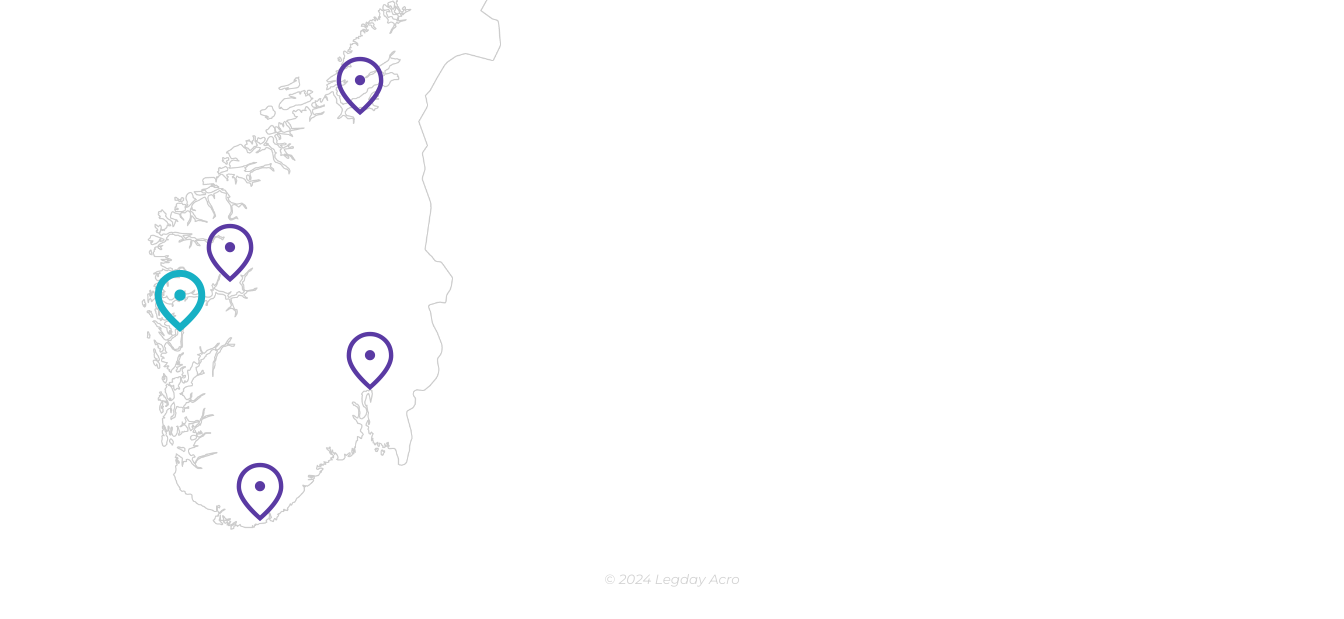
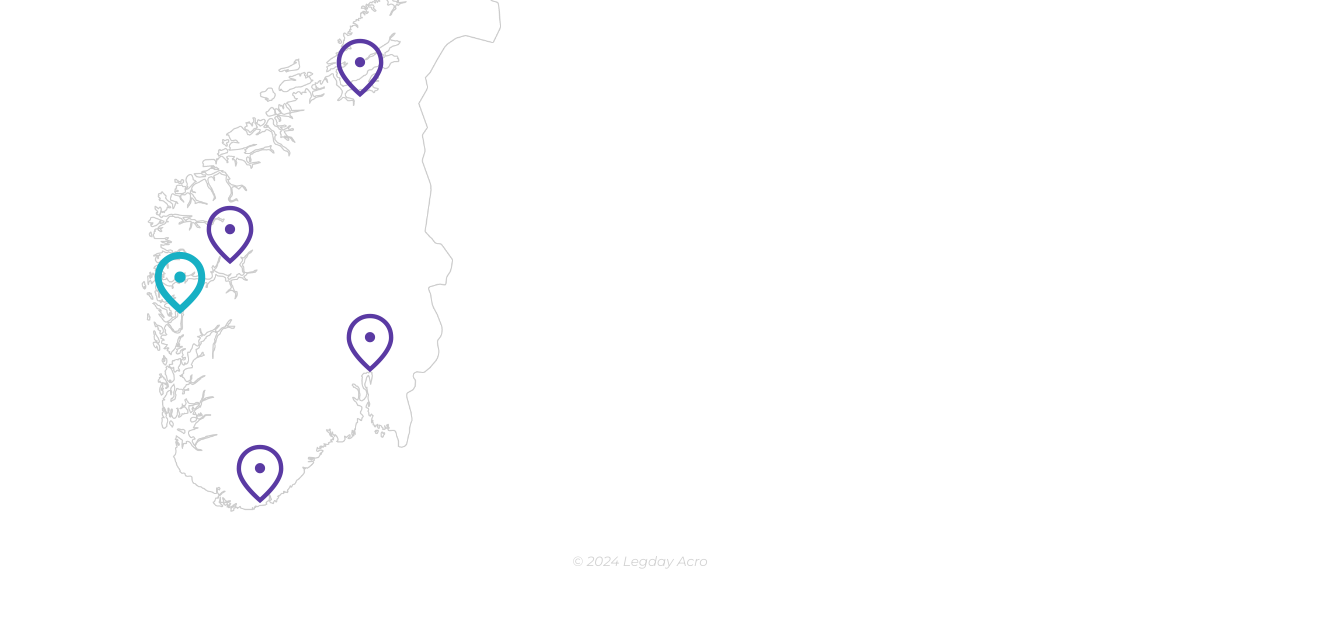
Before and after one commit to legdayacro/acromap, a plain HTML site: page index.html in a window 1280 px wide. Shown: the part 818-1437 px from the top of the page, 1344 px wide, since content can reach past the window. Drawn offline with nearby package versions, Linux system fonts and the light colour scheme.

Commit message:
Padding fixes

```diff
--- a/style.css
+++ b/style.css
@@ -3,7 +3,7 @@
 }
 
 body {
-  padding: 0;
+  padding: 0 16px;
   margin: 0;
   font-family: "Montserrat", sans-serif;
   font-size: 1.4em;
@@ -27,12 +27,12 @@ body {
 #header h1 {
   color: rgb(58, 54, 54);
   font-family: "Merriweather", serif;
-  font-size: 2em;
+  font-size: 1.6em;
 }
 
 #footer {
   width: 100%;
-  padding: 32px;
+  padding: 32px 0;
   font-size: 0.6em;
   text-align: center;
   color: lightgray;
```
